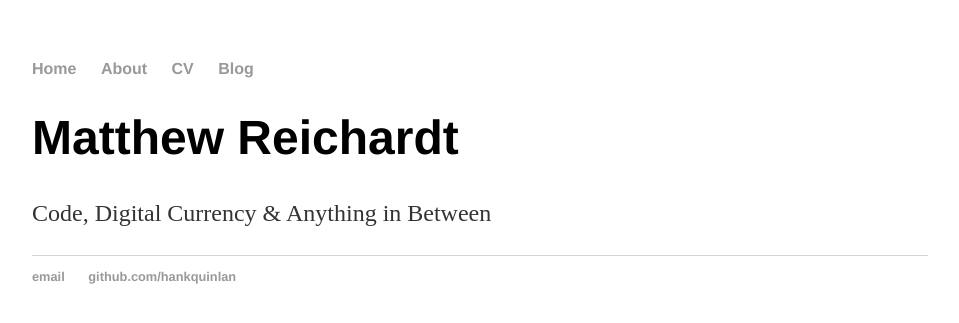
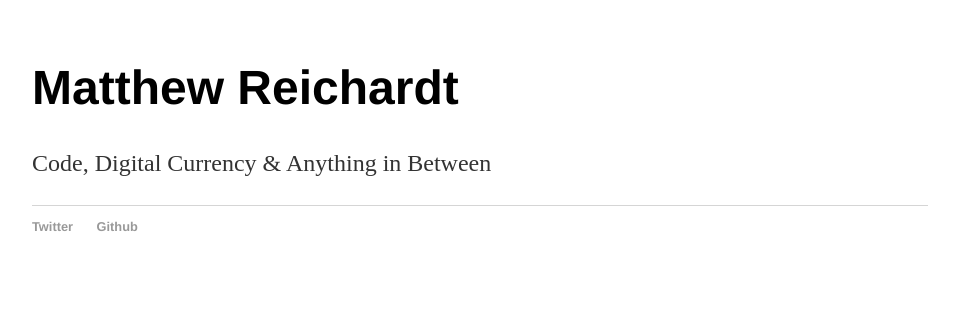
Before and after one commit to matthewjamesr/matthewjamesr.github.com, a Jekyll site: the page built from index.html, in a window 1280 px wide. Shown: the top 323 px of the page, without its empty margins (160-1119 px from the left). Built offline with Jekyll 4.4.1, drawn with Linux system fonts in a browser that asks for light colours.

Commit message:
Update default.html

```diff
--- a/_layouts/default.html
+++ b/_layouts/default.html
@@ -6,14 +6,6 @@
 			<link rel="stylesheet" type="text/css" href="/css/main.css">
 		</head>
 		<body>
-			<nav>
-	    		<ul>
-	        		<li><a href="/">Home</a></li>
-		        	<li><a href="/about">About</a></li>
-	        		<li><a href="/cv">CV</a></li>
-	        		<li><a href="/blog">Blog</a></li>
-	    		</ul>
-			</nav>
 			<div class="container">
 
 			{{ content }}
@@ -21,8 +13,8 @@
 			</div><!-- /.container -->
 			<footer>
 	    		<ul>
-	        		<li><a href="mailto:hankquinlanhub@gmail.com">email</a></li>
-	        		<li><a href="https://github.com/hankquinlan">github.com/hankquinlan</a></li>
+	        		<li><a href="https://twitter.com/matthewjamesr">Twitter</a></li>
+	        		<li><a href="https://github.com/matthewjamesr">Github</a></li>
 				</ul>
 			</footer>
 		</body>
```
